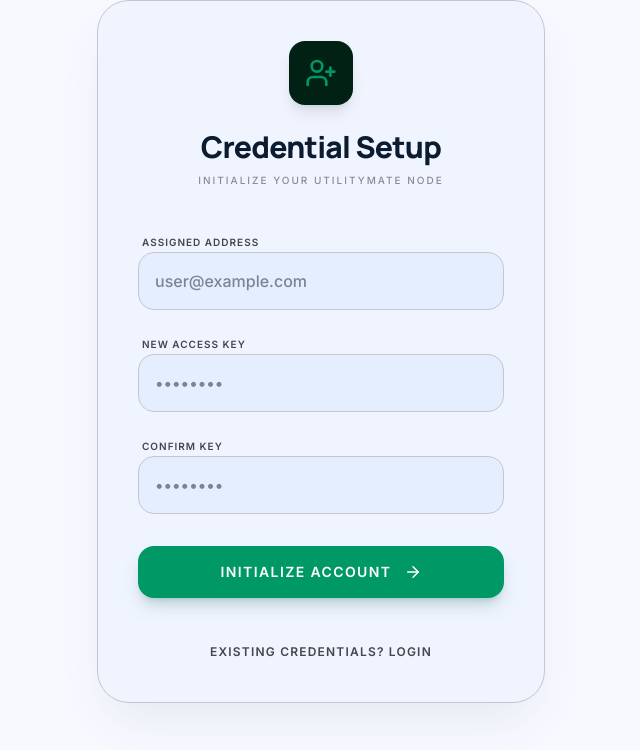
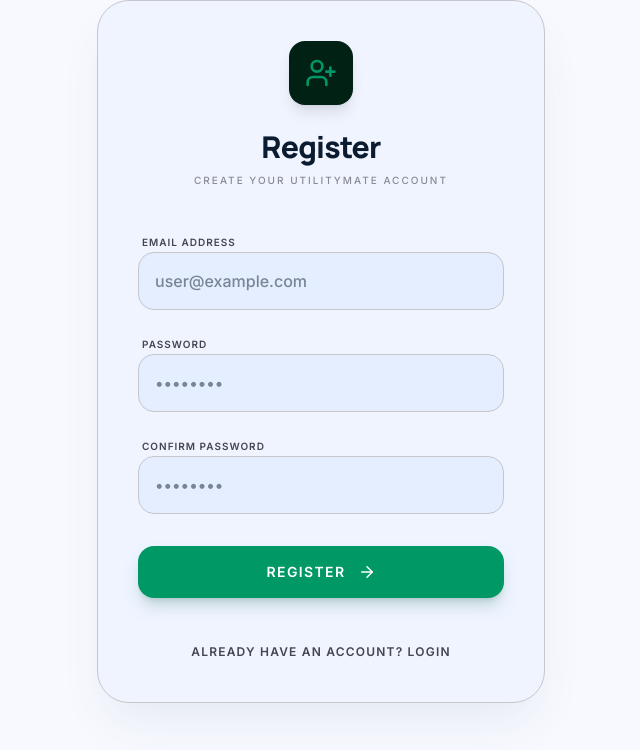
Before and after one commit to Adandu/UtilityMate, a React (Vite) app in the folder frontend/: page /register in a window 1280 px wide. Shown: the top 750 px of the page, without its empty margins (319-959 px from the left). Built offline with nearby package versions, Linux system fonts and the light colour scheme; no server answers.

Commit message:
fix: simplify register page copy

```diff
--- a/frontend/src/pages/Register.tsx
+++ b/frontend/src/pages/Register.tsx
@@ -50,8 +50,8 @@
           <div className="w-16 h-16 bg-tertiary-container rounded-2xl flex items-center justify-center text-on-tertiary-container mx-auto mb-6 shadow-lg">
             <UserPlus size={32} />
           </div>
-          <h2 className="font-headline text-3xl font-black text-on-surface tracking-tight">Credential Setup</h2>
-          <p className="text-on-surface-variant font-medium mt-2 opacity-60 uppercase text-[10px] tracking-[0.2em]">Initialize your UtilityMate node</p>
+          <h2 className="font-headline text-3xl font-black text-on-surface tracking-tight">Register</h2>
+          <p className="text-on-surface-variant font-medium mt-2 opacity-60 uppercase text-[10px] tracking-[0.2em]">Create your UtilityMate account</p>
         </div>
 
         {error && (
@@ -63,7 +63,7 @@
 
         <form onSubmit={handleSubmit} className="space-y-5">
           <div className="space-y-2">
-            <label className="text-[10px] font-black text-on-surface-variant uppercase tracking-widest ml-1">Assigned Address</label>
+            <label className="text-[10px] font-black text-on-surface-variant uppercase tracking-widest ml-1">Email Address</label>
             <input
               type="email"
               required
@@ -76,7 +76,7 @@
           </div>
 
           <div className="space-y-2">
-            <label className="text-[10px] font-black text-on-surface-variant uppercase tracking-widest ml-1">New Access Key</label>
+            <label className="text-[10px] font-black text-on-surface-variant uppercase tracking-widest ml-1">Password</label>
             <input
               type="password"
               required
@@ -90,7 +90,7 @@
           </div>
 
           <div className="space-y-2">
-            <label className="text-[10px] font-black text-on-surface-variant uppercase tracking-widest ml-1">Confirm Key</label>
+            <label className="text-[10px] font-black text-on-surface-variant uppercase tracking-widest ml-1">Confirm Password</label>
             <input
               type="password"
               required
@@ -110,7 +110,7 @@
           >
             {loading ? <Loader2 className="animate-spin" size={20} /> : (
               <>
-                <span className="uppercase tracking-[0.1em] text-sm">Initialize Account</span>
+                <span className="uppercase tracking-[0.1em] text-sm">Register</span>
                 <ArrowRight size={18} className="group-hover:translate-x-1 transition-transform" />
               </>
             )}
@@ -122,7 +122,7 @@
             onClick={() => navigate('/login')}
             className="text-on-surface-variant text-xs font-bold uppercase tracking-widest hover:text-on-surface hover:underline decoration-2 underline-offset-4 transition-colors"
           >
-            Existing Credentials? Login
+            Already have an account? Login
           </button>
         </div>
       </div>
```
